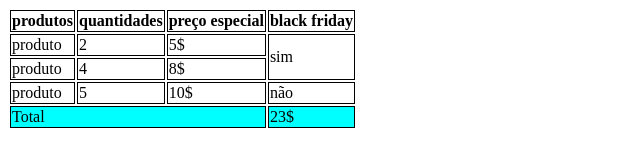
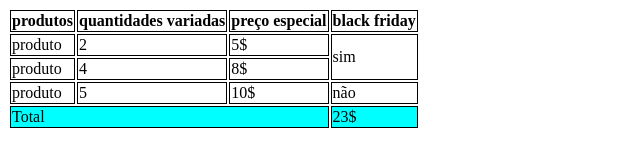
Before and after one commit to RogerCastro25/modulo-Html, a plain HTML site: page index.html in a window 1280 px wide. Shown: the whole page, without its empty margins (0-640 px from the left). Drawn offline with Linux system fonts and the light colour scheme.

Commit message:
quantidade modou para quantidades variadas

```diff
--- a/index.html
+++ b/index.html
@@ -18,7 +18,7 @@
         <thead>
             <tr>
                 <th>produtos</th>
-                <th>quantidades</th>
+                <th>quantidades variadas</th>
                 <th>preço especial</th>
                 <th>black friday</th>
             </tr>
```
